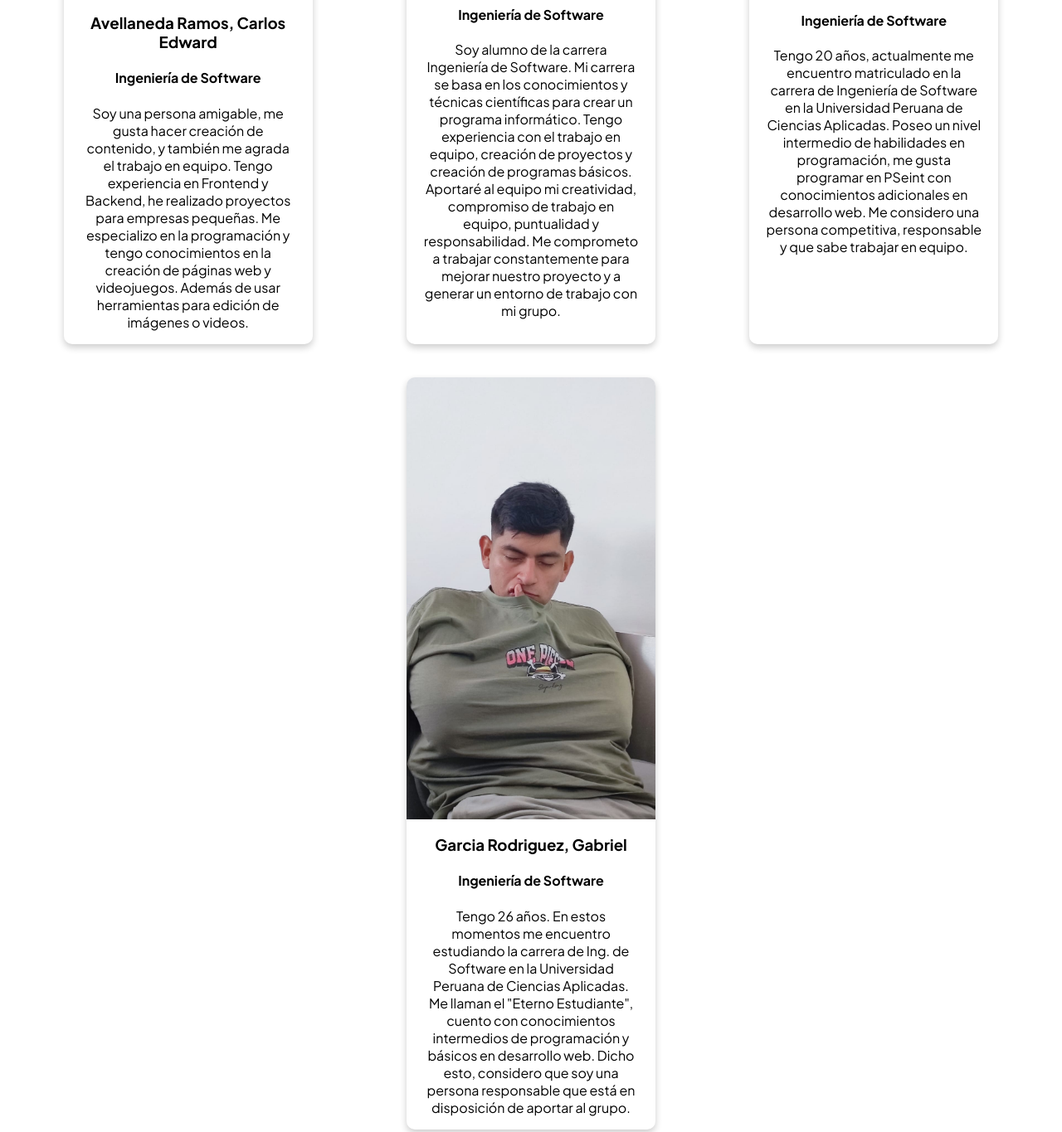
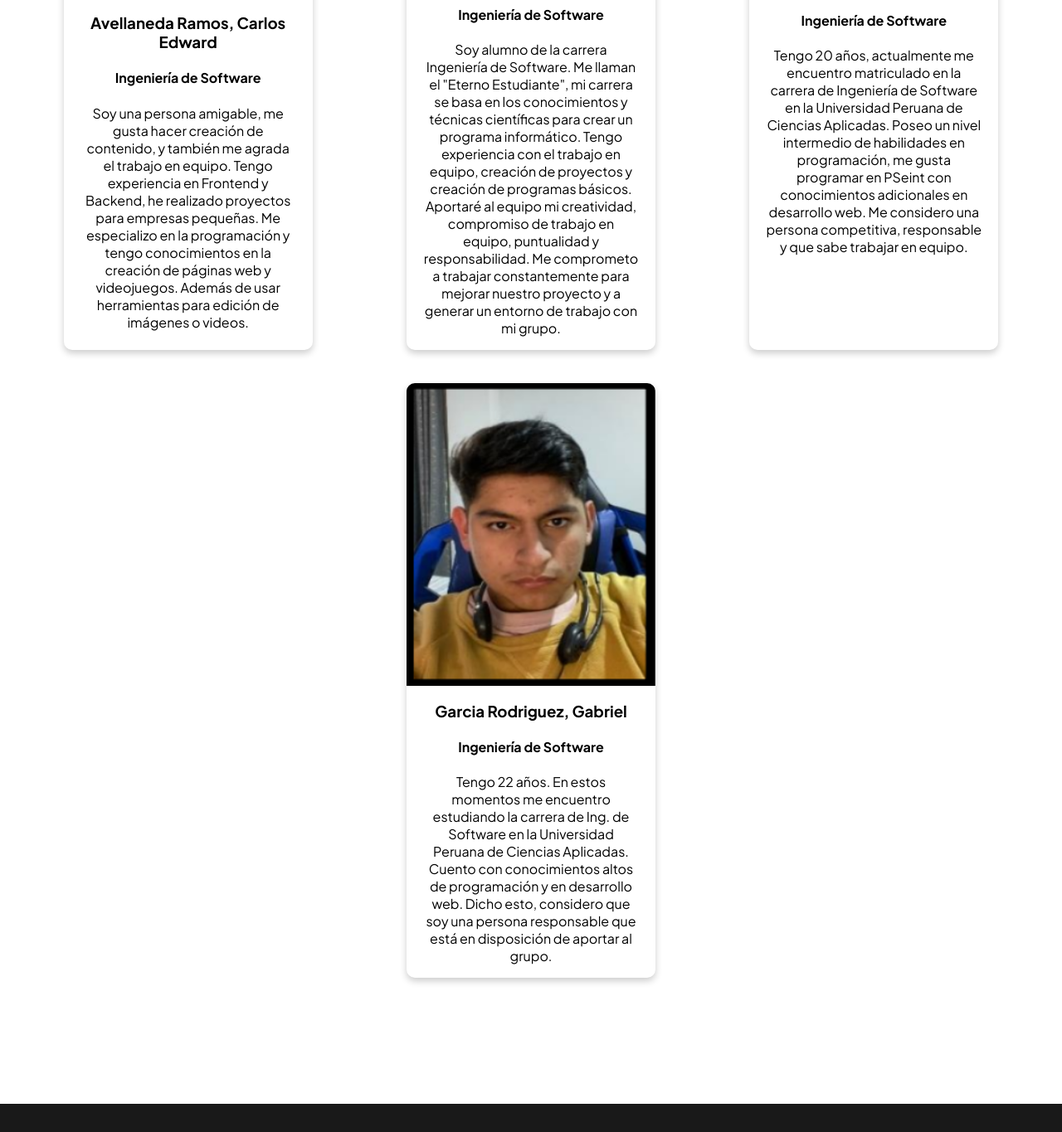
Before and after one commit to fundamentos-arquitectura-grupo-chow/Landing-Page, a plain HTML site: page index.html in a window 1280 px wide. Shown: the part 2579-3944 px from the top of the page at 83% size. Drawn offline with Linux system fonts and the light colour scheme.

Commit message:
Update index.html

```diff
--- a/index.html
+++ b/index.html
@@ -189,7 +189,7 @@
                     <div class="member-info">
                         <h3>Apaza Morales, Fabricio Josue</h3>
                         <h4>Ingeniería de Software</h4>
-                        <p>Soy alumno de la carrera Ingeniería de Software. Mi carrera se basa en los conocimientos y técnicas científicas para crear un programa informático. Tengo experiencia con el trabajo en equipo, creación de proyectos y creación de programas básicos. Aportaré al equipo mi creatividad, compromiso de trabajo en equipo, puntualidad y responsabilidad. Me comprometo a trabajar constantemente para mejorar nuestro proyecto y a generar un entorno de trabajo con mi grupo.</p>
+                        <p>Soy alumno de la carrera Ingeniería de Software. Me llaman el "Eterno Estudiante", mi carrera se basa en los conocimientos y técnicas científicas para crear un programa informático. Tengo experiencia con el trabajo en equipo, creación de proyectos y creación de programas básicos. Aportaré al equipo mi creatividad, compromiso de trabajo en equipo, puntualidad y responsabilidad. Me comprometo a trabajar constantemente para mejorar nuestro proyecto y a generar un entorno de trabajo con mi grupo.</p>
                     </div>
                 </div>
                 <div class="team-card">
@@ -201,11 +201,11 @@
                     </div>
                 </div>
                 <div class="team-card">
-                    <img src="assets/images/Gabriel.jpeg" alt="Gabriel Garcia">
+                    <img src="assets/images/Gabriel.png" alt="Gabriel Garcia">
                     <div class="member-info">
                         <h3>Garcia Rodriguez, Gabriel</h3>
                         <h4>Ingeniería de Software</h4>
-                        <p>Tengo 26 años. En estos momentos me encuentro estudiando la carrera de Ing. de Software en la Universidad Peruana de Ciencias Aplicadas. Me llaman el "Eterno Estudiante", cuento con conocimientos intermedios de programación y básicos en desarrollo web. Dicho esto, considero que soy una persona responsable que está en disposición de aportar al grupo.</p>
+                        <p>Tengo 22 años. En estos momentos me encuentro estudiando la carrera de Ing. de Software en la Universidad Peruana de Ciencias Aplicadas. Cuento con conocimientos altos de programación y en desarrollo web. Dicho esto, considero que soy una persona responsable que está en disposición de aportar al grupo.</p>
                     </div>
                 </div>
             </div>
```
